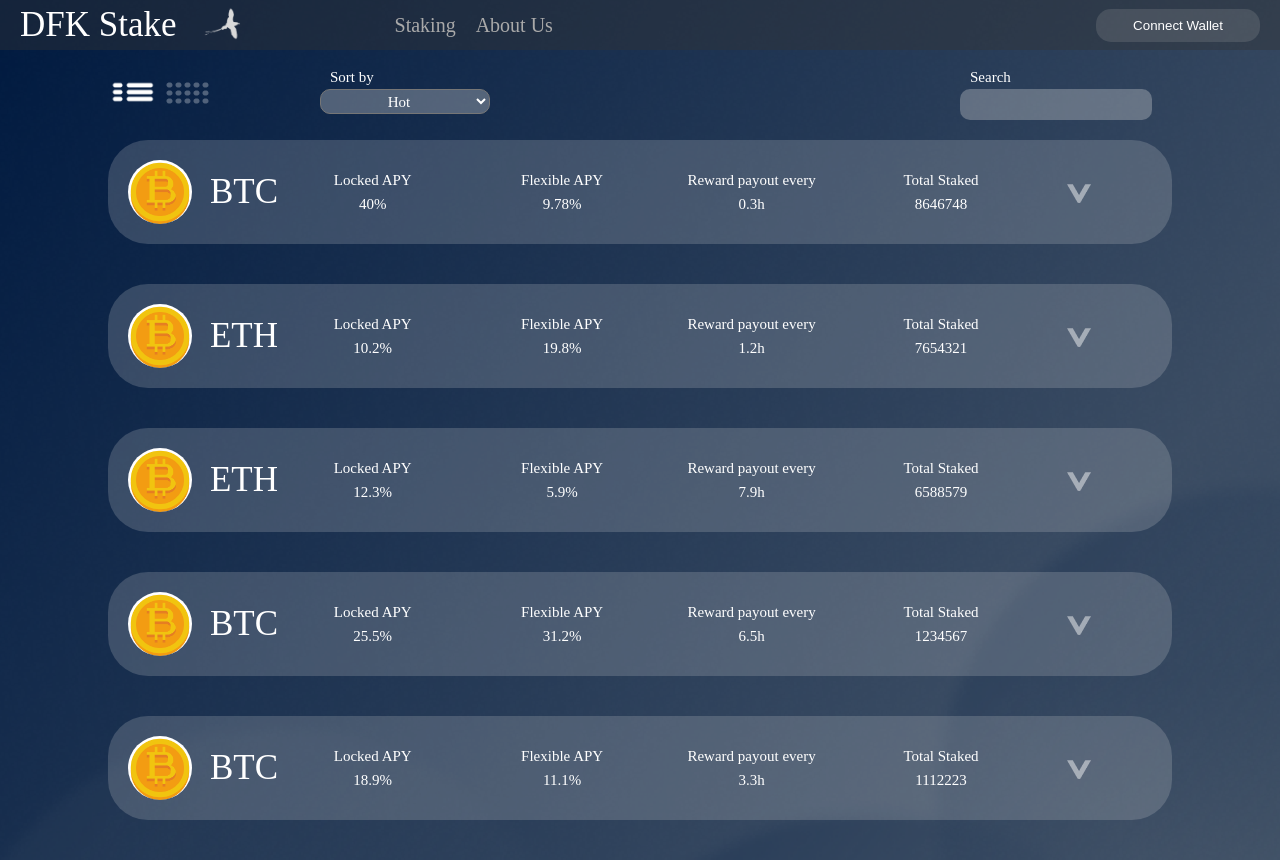
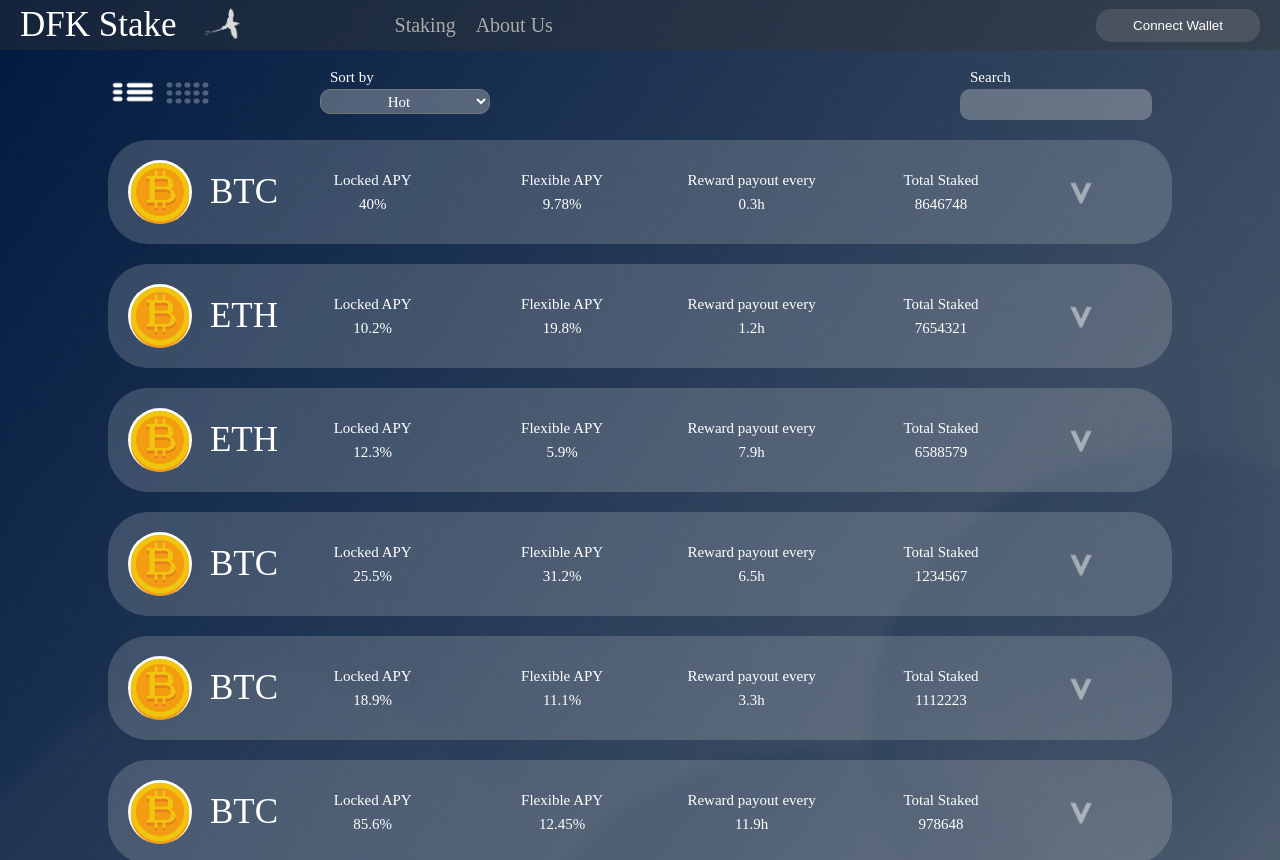
Before and after one commit to maximdv34/DFK_Stake, a React (Create React App) app in the folder ClientApp/: page /Staking in a window 1280 px wide. Shown: the top 860 px of the page. Built offline with nearby package versions, Linux system fonts and the light colour scheme.

Commit message:
Edited Staking

```diff
--- a/ClientApp/src/Staking.jsx
+++ b/ClientApp/src/Staking.jsx
@@ -1,7 +1,8 @@
 import React, { useState } from "react";
-import { Link } from "react-router-dom";
+/*import { Link } from "react-router-dom";*/
 import "./styles/Staking.css";
 
+//Select lambda for sorting
 function sortSelector(order) {
     switch (order) {
         case "Hot":
@@ -49,17 +50,24 @@ export default function Staking() {
     const [sortBy, setSorting] = useState("Hot");
     const [alignGrid, setAlign] = useState(false);
 
+    //SearchBy
+    const [search, setSearch] = useState("");
+    const changeSearch = () => {
+        setSearch(document.getElementsByName("searchby")[0].value);
+    };
+
+
     //Start loading items
     const loadItems = () => {
         setItems(
             {
                 items: [
-                { name: "BTC", locked: 25.5, flexible: 31.2, time: 6.5, total: 1234567 },
-                { name: "ETH", locked: 10.2, flexible: 19.8, time: 1.2, total: 7654321 },
-                { name: "BTC", locked: 18.9, flexible: 11.1, time: 3.3, total: 1112223 },
-                { name: "BTC", locked: 40.0, flexible: 9.78, time: 0.3, total: 8646748 },
-                { name: "ETH", locked: 12.3, flexible: 5.9, time: 7.9, total: 6588579 },
-                { name: "BTC", locked: 85.6, flexible: 12.45, time: 11.9, total: 978648 }
+                    { name: "BTC", locked: 25.5, flexible: 31.2, time: 6.5, total: 1234567, image: "./static/images/CryptoPlaceholder.png" },
+                    { name: "ETH", locked: 10.2, flexible: 19.8, time: 1.2, total: 7654321, image: "./static/images/CryptoPlaceholder.png" },
+                    { name: "BTC", locked: 18.9, flexible: 11.1, time: 3.3, total: 1112223, image: "./static/images/CryptoPlaceholder.png" },
+                    { name: "BTC", locked: 40.0, flexible: 9.78, time: 0.3, total: 8646748, image: "./static/images/CryptoPlaceholder.png" },
+                    { name: "ETH", locked: 12.3, flexible: 5.9, time: 7.9, total: 6588579, image: "./static/images/CryptoPlaceholder.png" },
+                    { name: "BTC", locked: 85.6, flexible: 12.45, time: 11.9, total: 978648, image: "./static/images/CryptoPlaceholder.png" }
             ],
             areset: true});
     };
@@ -106,14 +114,14 @@ export default function Staking() {
                         <div className="SearchBox">
                             <div>
                                 <div>Search</div>
-                                <input type="text" name="searchby" />
+                                <input type="text" name="searchby" onChange={changeSearch} />
                             </div>
                         </div>
                     </div>
 
                     <div className="Grid">
                         <div className="StakesContainerGrid">
-                            <StakingGrid items={stakesState.items} sorting={sortBy} />
+                            <StakingGrid items={stakesState.items} sorting={sortBy} searchby={search }/>
                         </div>
                     </div>
                 </div>
@@ -142,13 +150,13 @@ export default function Staking() {
                         <div className="SearchBox">
                             <div>
                                 <div>Search</div>
-                                <input type="text" name="searchby" />
+                                <input type="text" name="searchby" onChange={changeSearch} />
                             </div>
                         </div>
                     </div>
 
                     <div className="StakesContainerList">
-                        <StakingList items={stakesState.items} sorting={sortBy} />
+                        <StakingList items={stakesState.items} sorting={sortBy} searchby={search} />
                     </div>
                 </div>
             </>
@@ -161,16 +169,18 @@ export function StakingGrid(props) {
 
     return (
         <>
-
             {props
                 .items
                 .sort(sortSelector(props.sorting))
+                .filter((item) => {
+                    return (props.searchby === "" ? true : item.name.startsWith(props.searchby));
+                })
                 .map((item) => {
                     return (
-                        <div className="GridNode">
+                        <div className="GridNode" key={++id }>
                             <div className="GridNodeHeader">
-                                <div className="GridHeaderText">{item.name }</div>
-                                <div className="GridHeaderImage"><img src="./static/images/CryptoPlaceholder.png"/></div>
+                                <div className="GridHeaderText">{item.name}</div>
+                                <div className="GridHeaderImage"><img src={item.image} alt="Crypto Image" /></div>
                             </div>
                             <div className="GridNodeText">
                                 <div>Locked APY</div>
@@ -201,45 +211,105 @@ export function StakingGrid(props) {
 
 export function StakingList(props) {
     let id = 0;
-
-
+    //Render
         return (
             <>
                 {props
                     .items
                     .sort(sortSelector(props.sorting))
+                    .filter((item) => {
+                        return (props.searchby === "" ? true : item.name.startsWith(props.searchby));
+                    })
                     .map((item) => {
                         return (
-                    <div className="ListNode" key={++id }>
+                            <>
+                                <div key={id} className="ListNodeWrapper">
+                                    <StakeNodeList item={item}/>
+                                </div>
+                            </>
+                           );
+                    })}
+            </>
+        );
+
+}
+
+export function StakeNodeList(props) {
+    const [expanded, setExpanded] = useState(false);
+
+    //Change expanded
+    const changeExpanded = (e) => {
+        e.target.style.transition = "rotate(" + expanded * 180 + "deg);";
+        setExpanded(!expanded);
+    }
+
+    //Render
+    if (!expanded) {
+        return (
+            <div className="ListNode">
                 <div className="ImageCont1">
-                            <img className="Image" alt="CryptoImage" src="./static/images/CryptoPlaceholder.png" />
+                    <img className="Image" alt="CryptoImage" src={props.item.image} />
                 </div>
                 <div className="MainName">
-                            <div>{item.name}</div>
+                    <div>{props.item.name}</div>
                 </div>
                 <div className="Text">
                     <div>Locked APY</div>
-                            <div>{item.locked}%</div>
+                    <div>{props.item.locked}%</div>
                 </div>
                 <div className="Text">
                     <div>Flexible APY</div>
-                            <div>{item.flexible}%</div>
+                    <div>{props.item.flexible}%</div>
                 </div>
                 <div className="Text">
                     <div>Reward payout every</div>
-                            <div>{item.time}h</div>
+                    <div>{props.item.time}h</div>
                 </div>
                 <div className="Text">
                     <div>Total Staked</div>
-                            <div>{item.total}</div>
+                    <div>{props.item.total}</div>
                 </div>
                 <div className="ImageCont2">
-                            <img className="ArrowImage" alt="Arrow" src="./static/images/Arrow.png" className="Cursor" />
+                    <img className="ArrowImage Cursor" alt="Arrow" src="./static/images/Arrow.png" onClick={changeExpanded} />
                 </div>
             </div>
         );
-                })}
+    }
+    else {
+        return (
+            <div className="ListNodeExpanded" key={props.item.id }>
+            <div className="ListNode">
+                <div className="ImageCont1">
+                    <img className="Image" alt="CryptoImage" src={props.item.image} />
+                </div>
+                <div className="MainName">
+                    <div>{props.item.name}</div>
+                </div>
+                <div className="Text">
+                    <div>Locked APY</div>
+                    <div>{props.item.locked}%</div>
+                </div>
+                <div className="Text">
+                    <div>Flexible APY</div>
+                    <div>{props.item.flexible}%</div>
+                </div>
+                <div className="Text">
+                    <div>Reward payout every</div>
+                    <div>{props.item.time}h</div>
+                </div>
+                <div className="Text">
+                    <div>Total Staked</div>
+                    <div>{props.item.total}</div>
+                </div>
+                <div className="ImageCont2">
+                    <img className="ArrowImage" alt="Arrow" src="./static/images/Arrow.png" className="Cursor" onClick={changeExpanded} />
+                </div>
+                </div>
 
-        </>
+                <div className="ListNodeButtonContainer">
+                    <button>Connect Wallet</button>
+                </div>
+            </div>
         );
     }
+}
--- a/ClientApp/src/styles/Staking.css
+++ b/ClientApp/src/styles/Staking.css
@@ -114,11 +114,17 @@
     font-weight: 400;
     font-size: 15px;
     line-height: 24px;
+    margin-top: 20px;
+    gap:20px;
+}
+
+.ListNodeWrapper{
+    display: flex;
+
 }
 
 .ListNode {
     width: 80vw;
-    margin: 20px;
     padding: 20px;
     display: flex;
     flex-direction: row;
@@ -154,6 +160,7 @@
     width: 32px;
     height: 32px;
     background-color: transparent;
+    transform-origin: 50% 50%;
 }
 
 .MainName {
@@ -180,13 +187,42 @@
     text-align: center;
 }
 
-/*Grid*/
-
-.Grid{
+.ListNodeExpanded {
     display: flex;
     flex-direction: column;
-    align-items: center;
+    background: rgba(217, 217, 217, 0.24);
+    border-radius: 37px;
 }
+
+.ListNodeButtonContainer{
+    display: flex;
+    flex-direction: column;
+    margin: 10px;
+}
+
+.ListNodeButtonContainer button {
+    font-size: 25px;
+    border-radius: 15px;
+    border-color: transparent;
+    color: white;
+    background-color: rgba(170, 170, 170, 0.2);
+    margin: 10px 30px 10px 30px;
+    padding: 20px 35px 20px 35px;
+}
+
+.ListNodeButtonContainer button:hover {
+    background-color: rgba(200,200,200, 0.5);
+    transition-property: background-color;
+    transition-duration: 100ms;
+    transition-timing-function: ease-out;
+}
+
+/*Grid*/
+.Grid {
+        display: flex;
+        flex-direction: column;
+        align-items: center;
+    }
 
 .StakesContainerGrid {
     width: 80%;
```
Lines whose indentation alone changed are shown as unchanged.
